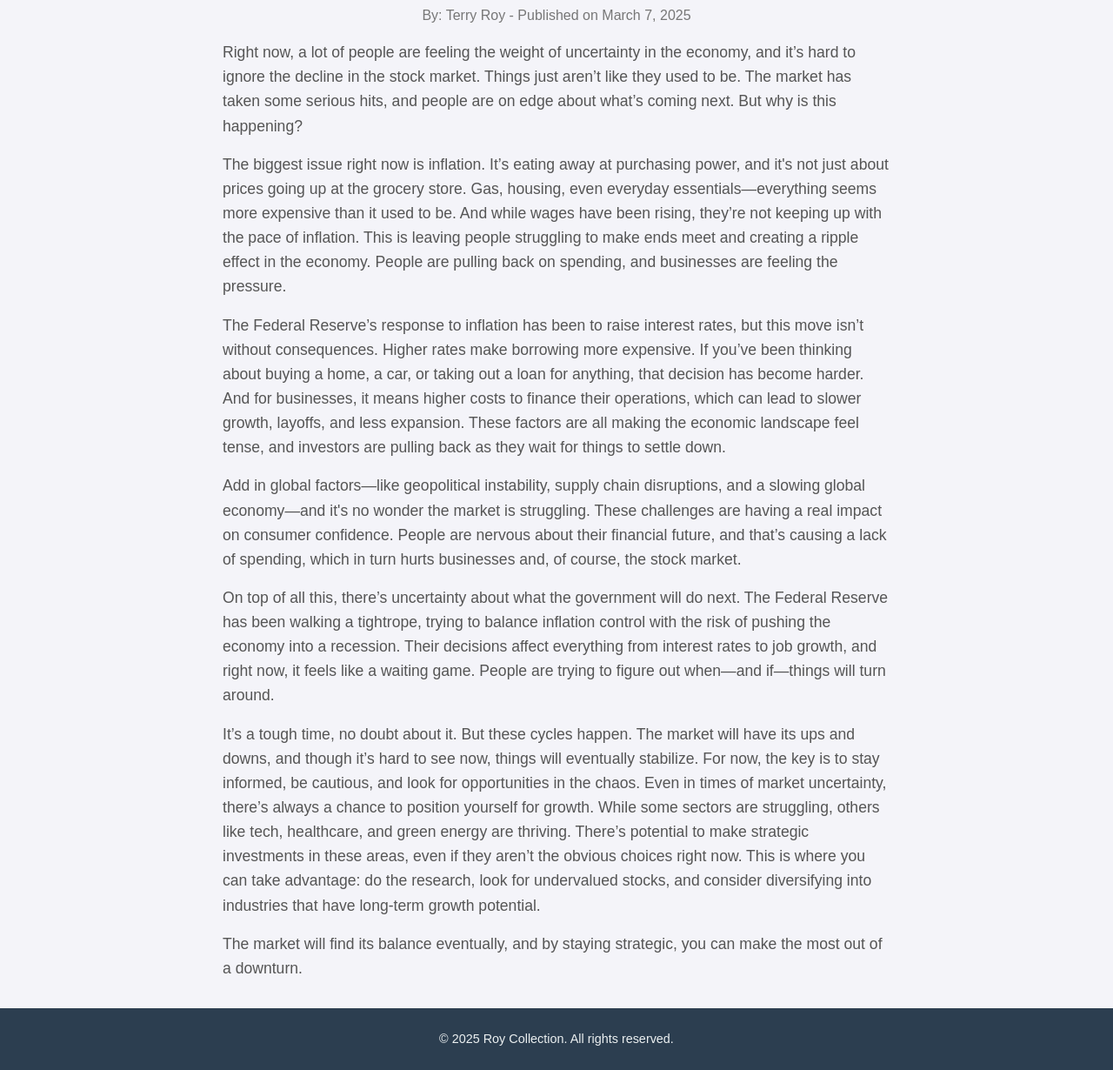
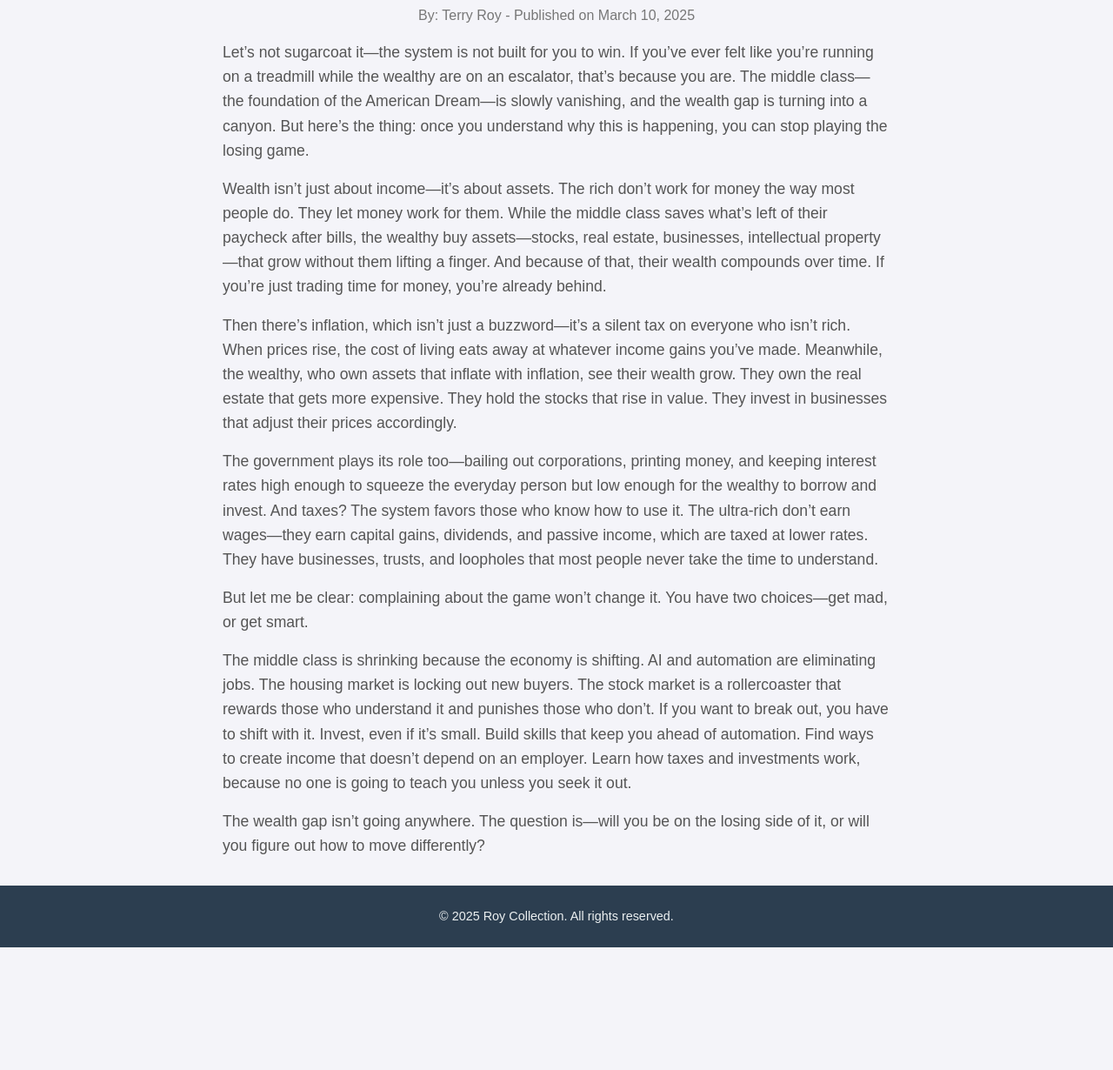
Before and after one commit to t-provelo/solace-wealth-journal, a plain HTML site: page economic.html in a window 1280 px wide. Shown: the part 270-1500 px from the top of the page at 87% size. After the commit the page ends 1359 px from the top, so only its background shows below. Drawn offline with Linux system fonts and the light colour scheme.

Commit message:
Update Code

```diff
--- a/economic.html
+++ b/economic.html
@@ -31,16 +31,16 @@
         <a href="about.html">About Us</a>
     </nav>
     <section class="content">
-        <h2>Why This Economy Feels Like a Time Bomb?</h2>
+        <h2>Wealth Gap & Economic Inequality</h2>
         <div class="article">
-            <div class="byline">By: Terry Roy - Published on March 7, 2025</div>
-            <p>Right now, a lot of people are feeling the weight of uncertainty in the economy, and it’s hard to ignore the decline in the stock market. Things just aren’t like they used to be. The market has taken some serious hits, and people are on edge about what’s coming next. But why is this happening?</p>
-            <p>The biggest issue right now is inflation. It’s eating away at purchasing power, and it's not just about prices going up at the grocery store. Gas, housing, even everyday essentials—everything seems more expensive than it used to be. And while wages have been rising, they’re not keeping up with the pace of inflation. This is leaving people struggling to make ends meet and creating a ripple effect in the economy. People are pulling back on spending, and businesses are feeling the pressure.</p>
-            <p>The Federal Reserve’s response to inflation has been to raise interest rates, but this move isn’t without consequences. Higher rates make borrowing more expensive. If you’ve been thinking about buying a home, a car, or taking out a loan for anything, that decision has become harder. And for businesses, it means higher costs to finance their operations, which can lead to slower growth, layoffs, and less expansion. These factors are all making the economic landscape feel tense, and investors are pulling back as they wait for things to settle down.</p>
-            <p>Add in global factors—like geopolitical instability, supply chain disruptions, and a slowing global economy—and it's no wonder the market is struggling. These challenges are having a real impact on consumer confidence. People are nervous about their financial future, and that’s causing a lack of spending, which in turn hurts businesses and, of course, the stock market.</p>
-            <p>On top of all this, there’s uncertainty about what the government will do next. The Federal Reserve has been walking a tightrope, trying to balance inflation control with the risk of pushing the economy into a recession. Their decisions affect everything from interest rates to job growth, and right now, it feels like a waiting game. People are trying to figure out when—and if—things will turn around.</p>
-            <p>It’s a tough time, no doubt about it. But these cycles happen. The market will have its ups and downs, and though it’s hard to see now, things will eventually stabilize. For now, the key is to stay informed, be cautious, and look for opportunities in the chaos. Even in times of market uncertainty, there’s always a chance to position yourself for growth. While some sectors are struggling, others like tech, healthcare, and green energy are thriving. There’s potential to make strategic investments in these areas, even if they aren’t the obvious choices right now. This is where you can take advantage: do the research, look for undervalued stocks, and consider diversifying into industries that have long-term growth potential.</p>
-            <p>The market will find its balance eventually, and by staying strategic, you can make the most out of a downturn.</p>
+            <div class="byline">By: Terry Roy - Published on March 10, 2025</div>
+            <p>Let’s not sugarcoat it—the system is not built for you to win. If you’ve ever felt like you’re running on a treadmill while the wealthy are on an escalator, that’s because you are. The middle class—the foundation of the American Dream—is slowly vanishing, and the wealth gap is turning into a canyon. But here’s the thing: once you understand why this is happening, you can stop playing the losing game.</p>
+            <p>Wealth isn’t just about income—it’s about assets. The rich don’t work for money the way most people do. They let money work for them. While the middle class saves what’s left of their paycheck after bills, the wealthy buy assets—stocks, real estate, businesses, intellectual property—that grow without them lifting a finger. And because of that, their wealth compounds over time. If you’re just trading time for money, you’re already behind.</p>
+            <p>Then there’s inflation, which isn’t just a buzzword—it’s a silent tax on everyone who isn’t rich. When prices rise, the cost of living eats away at whatever income gains you’ve made. Meanwhile, the wealthy, who own assets that inflate with inflation, see their wealth grow. They own the real estate that gets more expensive. They hold the stocks that rise in value. They invest in businesses that adjust their prices accordingly.</p>
+            <p>The government plays its role too—bailing out corporations, printing money, and keeping interest rates high enough to squeeze the everyday person but low enough for the wealthy to borrow and invest. And taxes? The system favors those who know how to use it. The ultra-rich don’t earn wages—they earn capital gains, dividends, and passive income, which are taxed at lower rates. They have businesses, trusts, and loopholes that most people never take the time to understand.</p>
+            <p>But let me be clear: complaining about the game won’t change it. You have two choices—get mad, or get smart.</p>
+            <p>The middle class is shrinking because the economy is shifting. AI and automation are eliminating jobs. The housing market is locking out new buyers. The stock market is a rollercoaster that rewards those who understand it and punishes those who don’t. If you want to break out, you have to shift with it. Invest, even if it’s small. Build skills that keep you ahead of automation. Find ways to create income that doesn’t depend on an employer. Learn how taxes and investments work, because no one is going to teach you unless you seek it out.</p>
+            <p>The wealth gap isn’t going anywhere. The question is—will you be on the losing side of it, or will you figure out how to move differently?</p>
         </div>
     </section>
     <footer>© 2025 Roy Collection. All rights reserved.</footer>
```
Also changed, not shown: dose.html (+9 -8 lines).
